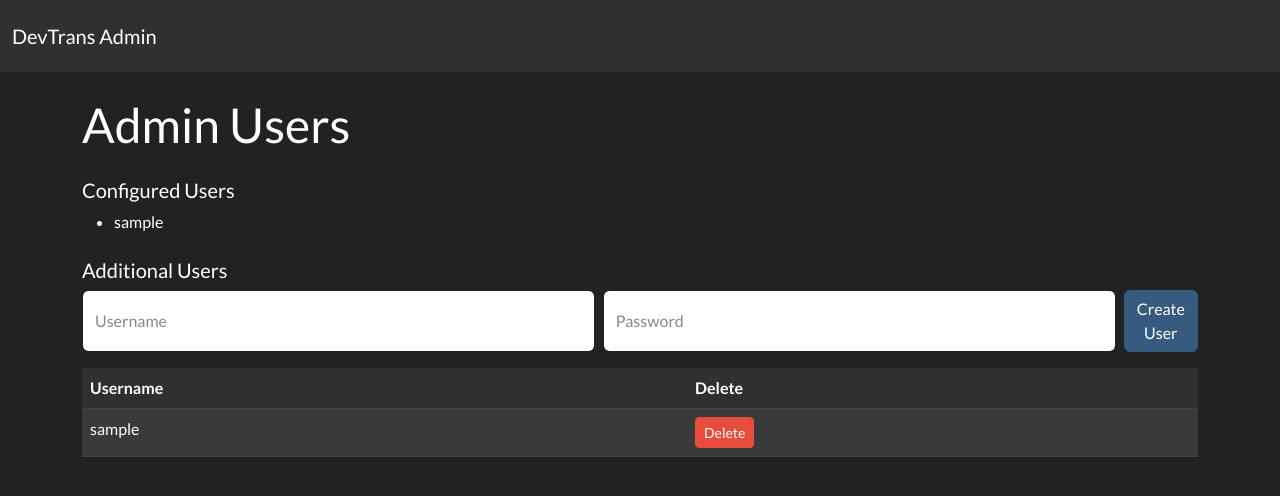
After one commit to AsaTyr2018/DevTransfer, a FastAPI app: template server/templates/users.html in a window 1280 px wide. The commit adds this page. Shown: the top 496 px of the page. Run offline with FastAPI, Linux system fonts and the light colour scheme; the template is opened without the code that fills it: most values are stand-ins (such as "Sample title", 1, 10 or a date in 2020).

Commit message:
Add user and file admin pages

```diff
--- a/server/main.py
+++ b/server/main.py
@@ -39,11 +39,19 @@ def init_db():
     conn = sqlite3.connect(DB_PATH)
     cur = conn.cursor()
     cur.execute(
-        "CREATE TABLE IF NOT EXISTS files (code TEXT PRIMARY KEY, filename TEXT, path TEXT, expiry INTEGER, oneshot INTEGER)"
+        "CREATE TABLE IF NOT EXISTS files (code TEXT PRIMARY KEY, filename TEXT, path TEXT, expiry INTEGER, oneshot INTEGER, uploaded_by TEXT)"
     )
     cur.execute(
         "CREATE TABLE IF NOT EXISTS tokens (name TEXT, token TEXT UNIQUE)"
     )
+    cur.execute(
+        "CREATE TABLE IF NOT EXISTS admins (username TEXT UNIQUE, password TEXT)"
+    )
+    # add uploaded_by column for older databases
+    cur.execute("PRAGMA table_info(files)")
+    cols = [r[1] for r in cur.fetchall()]
+    if "uploaded_by" not in cols:
+        cur.execute("ALTER TABLE files ADD COLUMN uploaded_by TEXT")
     conn.commit()
     conn.close()
 
@@ -77,7 +85,15 @@ def authenticate_user(username: str, password: str) -> bool:
     for user in config.get("admin_users", []):
         if username == user.get("username") and password == user.get("password"):
             return True
-    return False
+    conn = get_db()
+    cur = conn.cursor()
+    cur.execute(
+        "SELECT 1 FROM admins WHERE username=? AND password=?",
+        (username, password),
+    )
+    row = cur.fetchone()
+    conn.close()
+    return row is not None
 
 
 def require_admin(request: Request):
@@ -141,8 +157,8 @@ async def upload_file(
     conn = get_db()
     cur = conn.cursor()
     cur.execute(
-        "INSERT INTO files(code, filename, path, expiry, oneshot) VALUES(?,?,?,?,1)",
-        (code, file.filename, dest_path, int(expiry.timestamp())),
+        "INSERT INTO files(code, filename, path, expiry, oneshot, uploaded_by) VALUES(?,?,?,?,1,?)",
+        (code, file.filename, dest_path, int(expiry.timestamp()), token.credentials),
     )
     conn.commit()
     conn.close()
@@ -241,3 +257,81 @@ async def delete_token(request: Request, token: str = Form(...)):
     conn.commit()
     conn.close()
     return RedirectResponse("/admin", status_code=303)
+
+
+@app.get("/admin/users", response_class=HTMLResponse)
+async def user_admin(request: Request):
+    if not request.session.get("user"):
+        return RedirectResponse("/login")
+    conn = get_db()
+    cur = conn.cursor()
+    cur.execute("SELECT username FROM admins")
+    users = cur.fetchall()
+    conn.close()
+    return templates.TemplateResponse(
+        "users.html", {"request": request, "users": users, "static_users": config.get("admin_users", [])}
+    )
+
+
+@app.post("/admin/users/create")
+async def create_user(request: Request, username: str = Form(...), password: str = Form(...)):
+    if not request.session.get("user"):
+        return RedirectResponse("/login")
+    conn = get_db()
+    cur = conn.cursor()
+    cur.execute("INSERT INTO admins(username, password) VALUES(?, ?)", (username, password))
+    conn.commit()
+    conn.close()
+    return RedirectResponse("/admin/users", status_code=303)
+
+
+@app.post("/admin/users/delete")
+async def delete_user(request: Request, username: str = Form(...)):
+    if not request.session.get("user"):
+        return RedirectResponse("/login")
+    conn = get_db()
+    cur = conn.cursor()
+    cur.execute("DELETE FROM admins WHERE username=?", (username,))
+    conn.commit()
+    conn.close()
+    return RedirectResponse("/admin/users", status_code=303)
+
+
+@app.get("/admin/files", response_class=HTMLResponse)
+async def files_admin(request: Request):
+    if not request.session.get("user"):
+        return RedirectResponse("/login")
+    conn = get_db()
+    cur = conn.cursor()
+    cur.execute("SELECT code, filename, expiry, uploaded_by, path FROM files")
+    rows = cur.fetchall()
+    files = [
+        {
+            "code": r["code"],
+            "filename": r["filename"],
+            "expiry": datetime.utcfromtimestamp(r["expiry"]).isoformat(),
+            "uploaded_by": r["uploaded_by"],
+        }
+        for r in rows
+    ]
+    conn.close()
+    return templates.TemplateResponse(
+        "files.html", {"request": request, "files": files}
+    )
+
+
+@app.post("/admin/files/delete")
+async def delete_file_admin(request: Request, code: str = Form(...)):
+    if not request.session.get("user"):
+        return RedirectResponse("/login")
+    conn = get_db()
+    cur = conn.cursor()
+    cur.execute("SELECT path FROM files WHERE code=?", (code,))
+    row = cur.fetchone()
+    if row:
+        if os.path.exists(row["path"]):
+            os.remove(row["path"])
+        cur.execute("DELETE FROM files WHERE code=?", (code,))
+        conn.commit()
+    conn.close()
+    return RedirectResponse("/admin/files", status_code=303)
--- a/server/templates/base.html
+++ b/server/templates/base.html
@@ -8,8 +8,16 @@
 </head>
 <body>
 <nav class="navbar navbar-dark bg-dark mb-4">
-  <div class="container-fluid">
+  <div class="container-fluid d-flex justify-content-between">
     <a class="navbar-brand" href="/admin">DevTrans Admin</a>
+    {% if request.session.get('user') %}
+    <div>
+      <a class="btn btn-link text-light" href="/admin">Tokens</a>
+      <a class="btn btn-link text-light" href="/admin/users">Users</a>
+      <a class="btn btn-link text-light" href="/admin/files">Files</a>
+      <a class="btn btn-link text-light" href="/logout">Logout</a>
+    </div>
+    {% endif %}
   </div>
 </nav>
 <div class="container">
--- /dev/null
+++ b/server/templates/users.html
@@ -0,0 +1,39 @@
+{% extends 'base.html' %}
+{% block content %}
+<h1 class="mb-4">Admin Users</h1>
+
+<h5>Configured Users</h5>
+<ul>
+  {% for user in static_users %}
+  <li>{{ user.username }}</li>
+  {% endfor %}
+</ul>
+
+<h5 class="mt-4">Additional Users</h5>
+<form action="/admin/users/create" method="post" class="mb-3 d-flex">
+  <input type="text" name="username" class="form-control me-2" placeholder="Username" required>
+  <input type="password" name="password" class="form-control me-2" placeholder="Password" required>
+  <button class="btn btn-primary" type="submit">Create User</button>
+</form>
+<table class="table table-dark table-striped">
+  <thead>
+    <tr>
+      <th>Username</th>
+      <th>Delete</th>
+    </tr>
+  </thead>
+  <tbody>
+    {% for user in users %}
+    <tr>
+      <td>{{ user.username }}</td>
+      <td>
+        <form action="/admin/users/delete" method="post" class="d-inline">
+          <input type="hidden" name="username" value="{{ user.username }}">
+          <button class="btn btn-sm btn-danger" type="submit">Delete</button>
+        </form>
+      </td>
+    </tr>
+    {% endfor %}
+  </tbody>
+</table>
+{% endblock %}
```
Also changed, not shown: docs/AdminGuide.md (+5 -0 lines), server/templates/files.html (added, +31 -0 lines), README.md.
